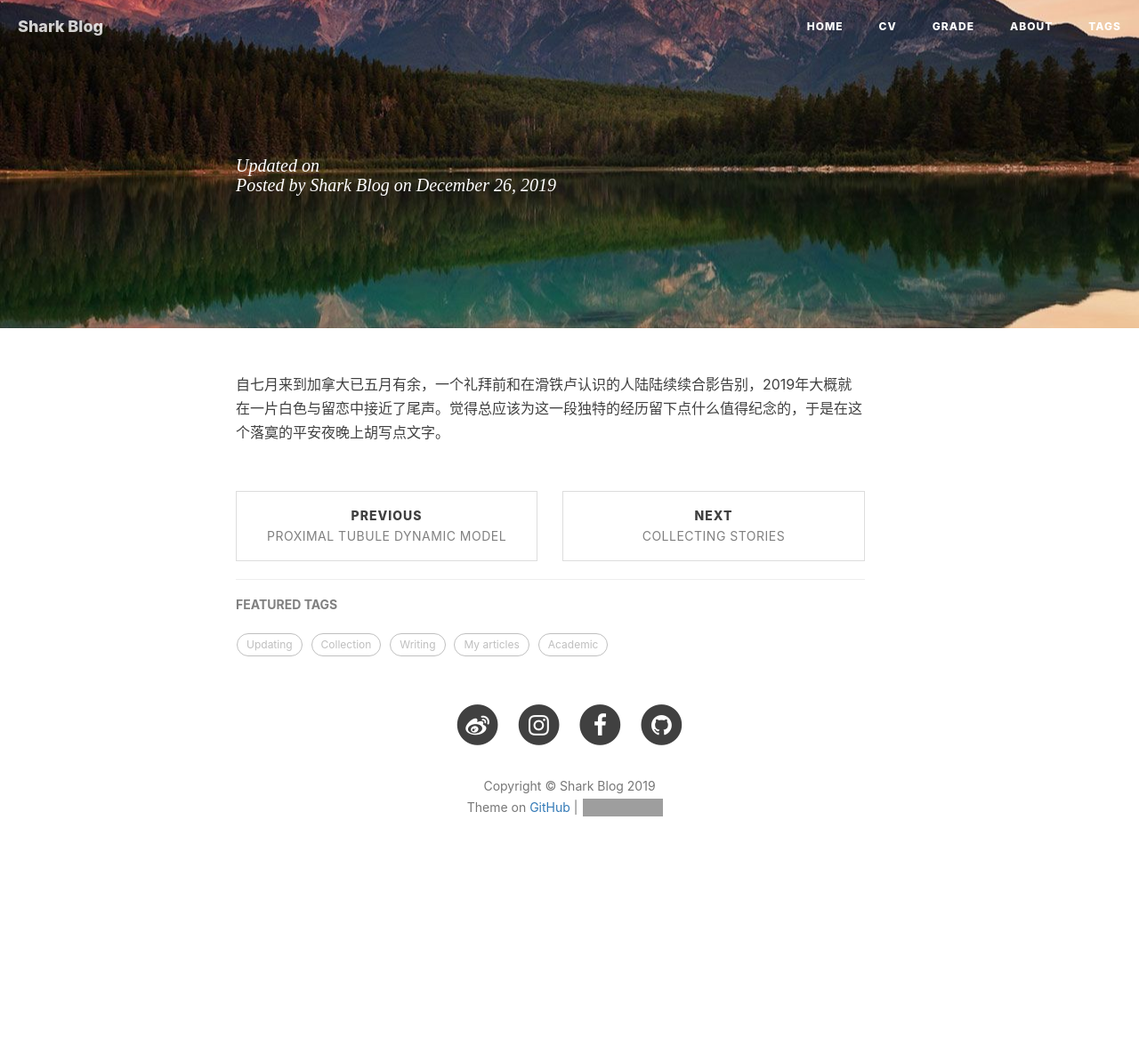
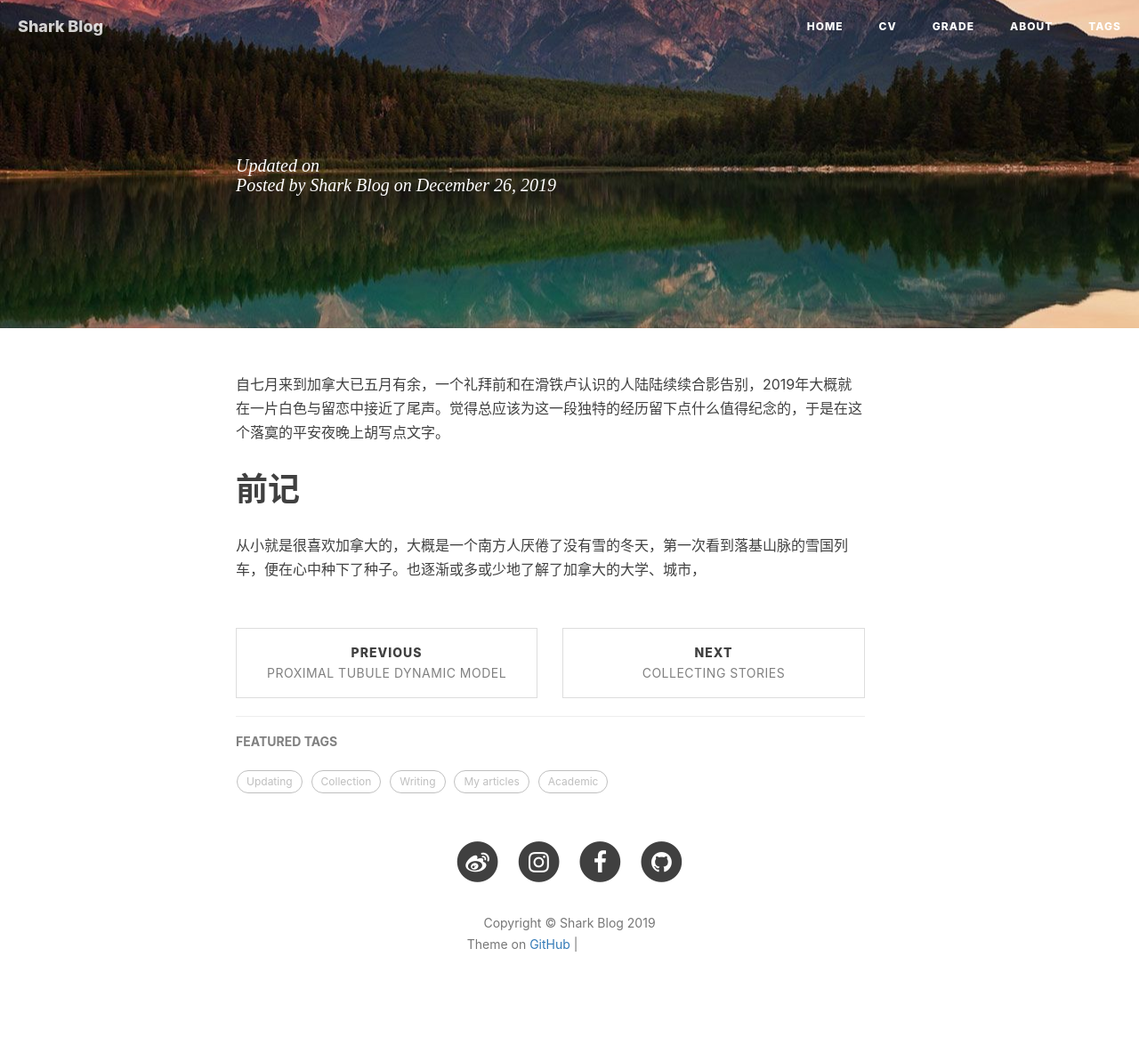
Before and after one commit to sharkjingyang/sharkjingyang.github.io, a Jekyll site: the page built from _posts/2019-12-24-写于滑铁卢的圣诞夜.md, in a window 1280 px wide. Shown: the whole page at 89% size. Built offline with Jekyll 4.4.1, drawn with Linux system fonts in a browser that asks for light colours; nearby versions of some CDN libraries; our own code applies the rules of GitHub Pages for plain Markdown files; comment, search, counter and statistics services are not loaded; before the commit the page ends 1012 px from its top, so only the background shows below that; grey boxes are pictures that could not be loaded.

Commit message:
Update 2019-12-24-写于滑铁卢的圣诞夜.md

```diff
--- a/_posts/2019-12-24-写于滑铁卢的圣诞夜.md
+++ b/_posts/2019-12-24-写于滑铁卢的圣诞夜.md
@@ -14,3 +14,7 @@
 ---
 
 自七月来到加拿大已五月有余，一个礼拜前和在滑铁卢认识的人陆陆续续合影告别，2019年大概就在一片白色与留恋中接近了尾声。觉得总应该为这一段独特的经历留下点什么值得纪念的，于是在这个落寞的平安夜晚上胡写点文字。
+
+# 前记
+
+从小就是很喜欢加拿大的，大概是一个南方人厌倦了没有雪的冬天，第一次看到落基山脉的雪国列车，便在心中种下了种子。也逐渐或多或少地了解了加拿大的大学、城市，
```
Also changed, not shown: other parts of _posts/2019-12-24-写于滑铁卢的圣诞夜.md (+1 -1 lines).
